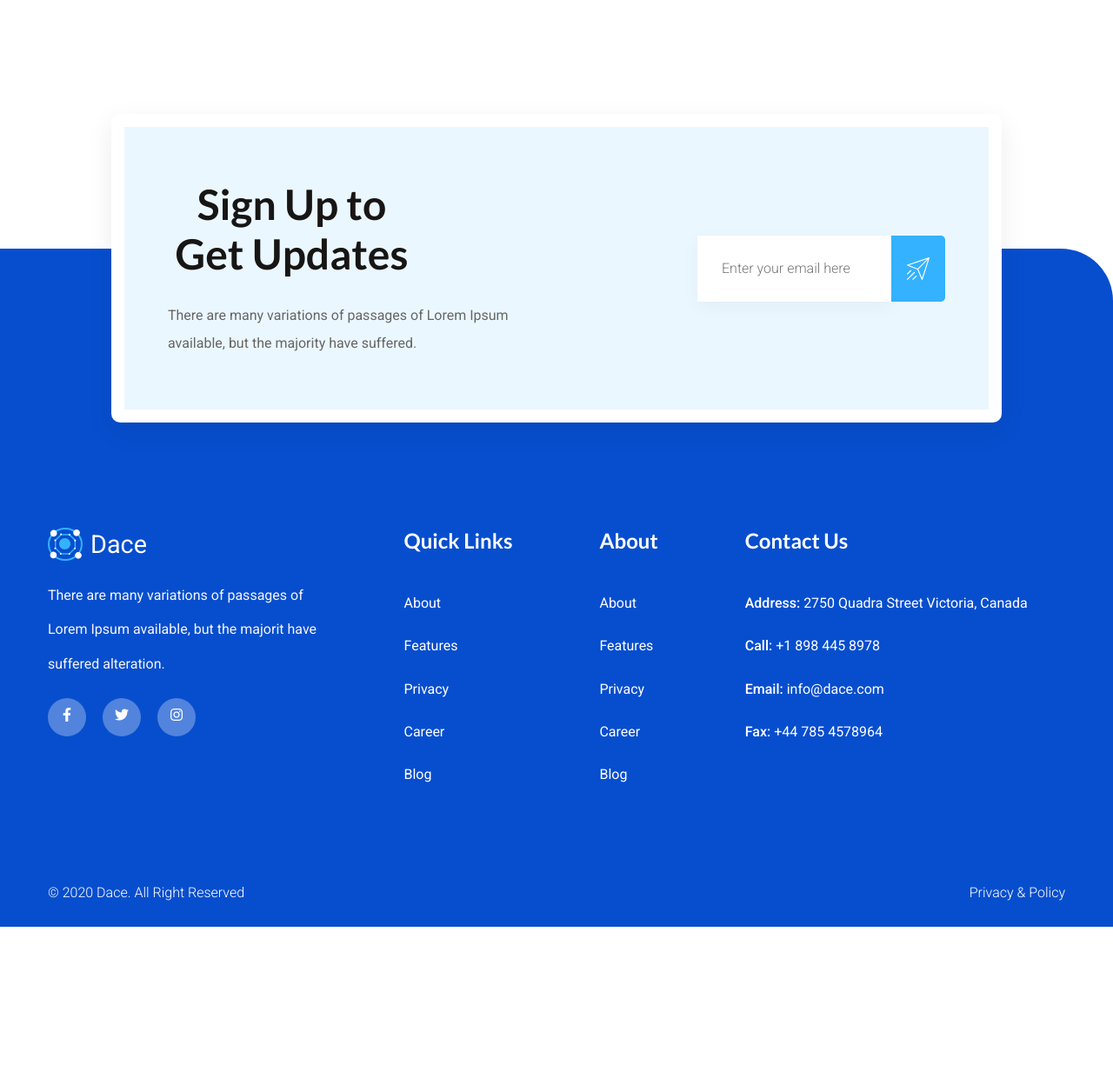
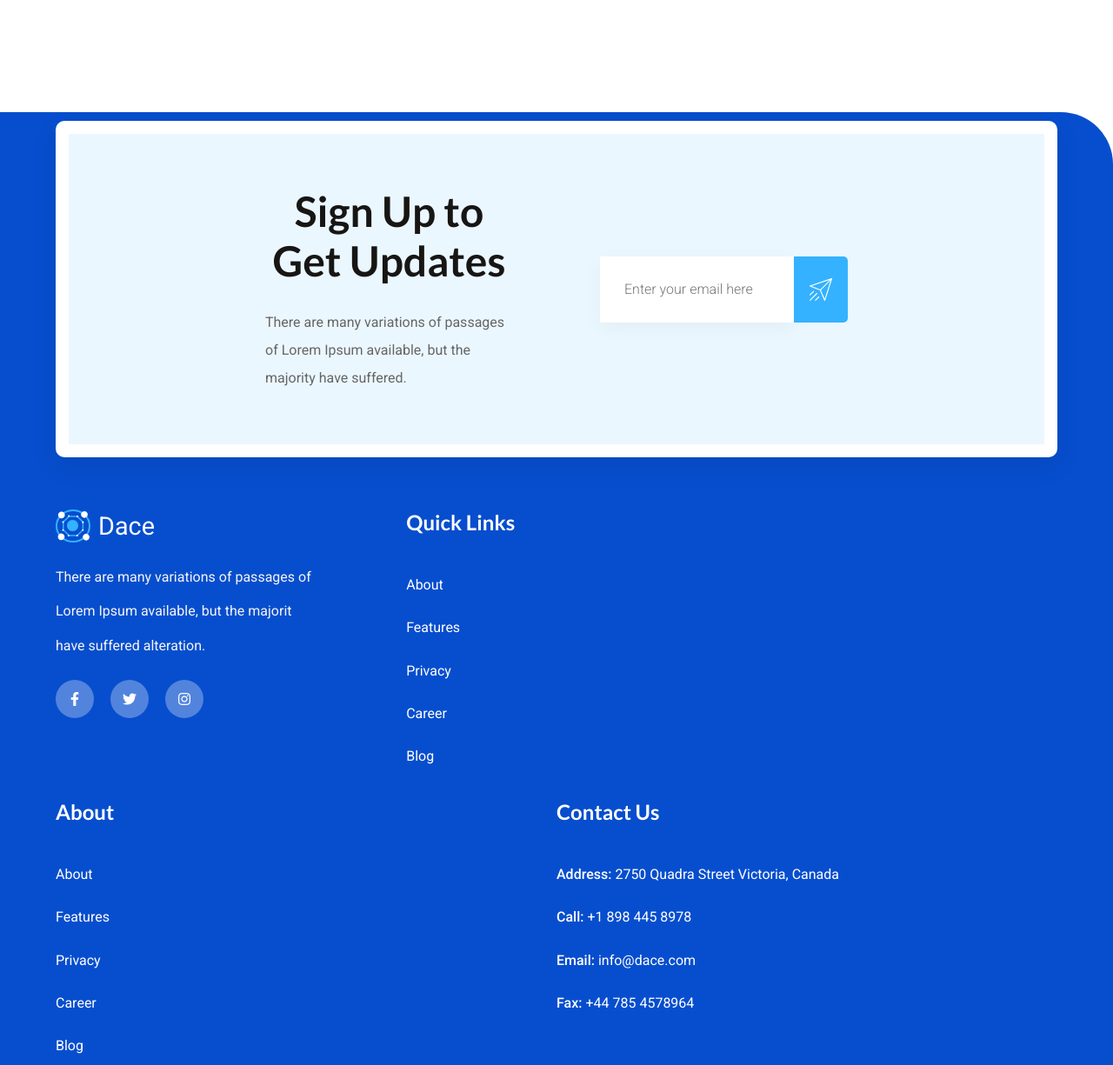
Before and after one commit to Kondkonst1/DataArt-JavaScript-Academy, a website built with Parcel: page controlTask1/index.html in a window 1280 px wide. Shown: the part 2460-3685 px from the top of the page at 87% size. Before the commit the page ends 3526 px from the top, so only its background shows below. Built offline with nearby package versions, Linux system fonts and the light colour scheme.

Commit message:
bug fix with footer, del -250px

```diff
--- a/controlTask1/index.html
+++ b/controlTask1/index.html
@@ -63,7 +63,7 @@
         </div>
       </header>
     </div>
-    <main class="mainContainer">
+    <main class="main-container">
       <section class="content">
         <section class="features" id="feautures">
           <div class="features__item">
@@ -114,6 +114,13 @@
             </div>
           </div>
         </section>
+
+      </section>
+    </main>
+    <div class="curve-container-bottom">
+      <div class="curve-background-bottom"></div>
+      <footer class="footer" id="contact">
+
         <article class="subscribe">
           <div class="subscribe__item">
             <div class="subscribe__item-title">Sign Up to Get Updates</div>
@@ -127,11 +134,11 @@
             </div>
           </div>
         </article>
-      </section>
-    </main>
-    <div class="curve-container-bottom">
-      <div class="curve-background-bottom"></div>
-      <footer class="footer" id="contact">
+
+
+
+
+
         <div class="container-footer ">
           <div class="footer-row">
             <div class="footer__item first">
--- a/controlTask1/src/styles/components/_curveBack.scss
+++ b/controlTask1/src/styles/components/_curveBack.scss
@@ -14,8 +14,8 @@
 }
 .curve-background-bottom {
   border-top-right-radius: 60px;
-  transform: skew(3deg, -4deg);
-  margin: 4%;
+  transform: skew(2deg, -5deg);
+  margin: 9%;
   margin-left: -25px;
   @include curve-background;
 }
--- a/controlTask1/src/styles/components/_curveContainer.scss
+++ b/controlTask1/src/styles/components/_curveContainer.scss
@@ -7,7 +7,8 @@
   overflow: hidden;
 }
 .curve-container-bottom {
-  height: 780px;
+  margin-top: 198px;
+  height: 100%;
  @extend .curve-container;
 }
 @media (max-width: $breakpoint-xs) {
--- a/controlTask1/src/styles/components/_footer.scss
+++ b/controlTask1/src/styles/components/_footer.scss
@@ -2,7 +2,6 @@
   width: $maxWidthContainer;
   margin: 0 auto;
   color: $white;
-  position: absolute;
   bottom: 0;
   right: 0;
   left: 0;
@@ -87,7 +86,7 @@
     background-color: rgba(255, 255, 255, 0.3);
     margin: 0 15px 15px 0;
     text-align: center;
-    line-height: 40px;
+    line-height: 45px;
     border-radius: 50%;
     transition: all 0.5s ease;
   }
@@ -117,9 +116,10 @@
   }
 }
 
-@media(max-width: $breakpoint-m) {
+@media(max-width: $breakpoint-l) {
   .footer {
     padding: 0 5%;
+    width: 100%;
   }
   .footer-row {
     flex-wrap: wrap;
--- a/controlTask1/src/styles/components/_main-container.scss
+++ b/controlTask1/src/styles/components/_main-container.scss
@@ -1,12 +1,7 @@
-.mainContainer {
+.main-container {
   background: $white;
   padding: 0 10%;
   padding-bottom: 50px;
   display: flex;
   justify-content: center;
 }
-@media (max-width: $breakpoint-l) {
-.main-container{
-  width: 480px;
-}
-}
--- a/controlTask1/src/styles/components/_subscribe.scss
+++ b/controlTask1/src/styles/components/_subscribe.scss
@@ -6,8 +6,7 @@
   border: solid $white 15px;
   align-items: center;
   background: $lightBlue;
-  margin-bottom: -250px;
-  margin-top: 250px;
+  margin-bottom: 135px;
   position: relative;
   z-index: 1;
 
@@ -68,10 +67,11 @@
   }
 }
 
-@media (max-width: $breakpoint-m) {
+@media (max-width: $breakpoint-l) {
   .subscribe {
+    margin-top: 10px;
+    margin-bottom: 10px;
     flex-wrap: wrap;
-    margin-bottom: 0;
     justify-content: center;
    &__item-text{
      width: 100%;
```
Also changed, not shown: controlTask1/src/styles/main.css (added).
